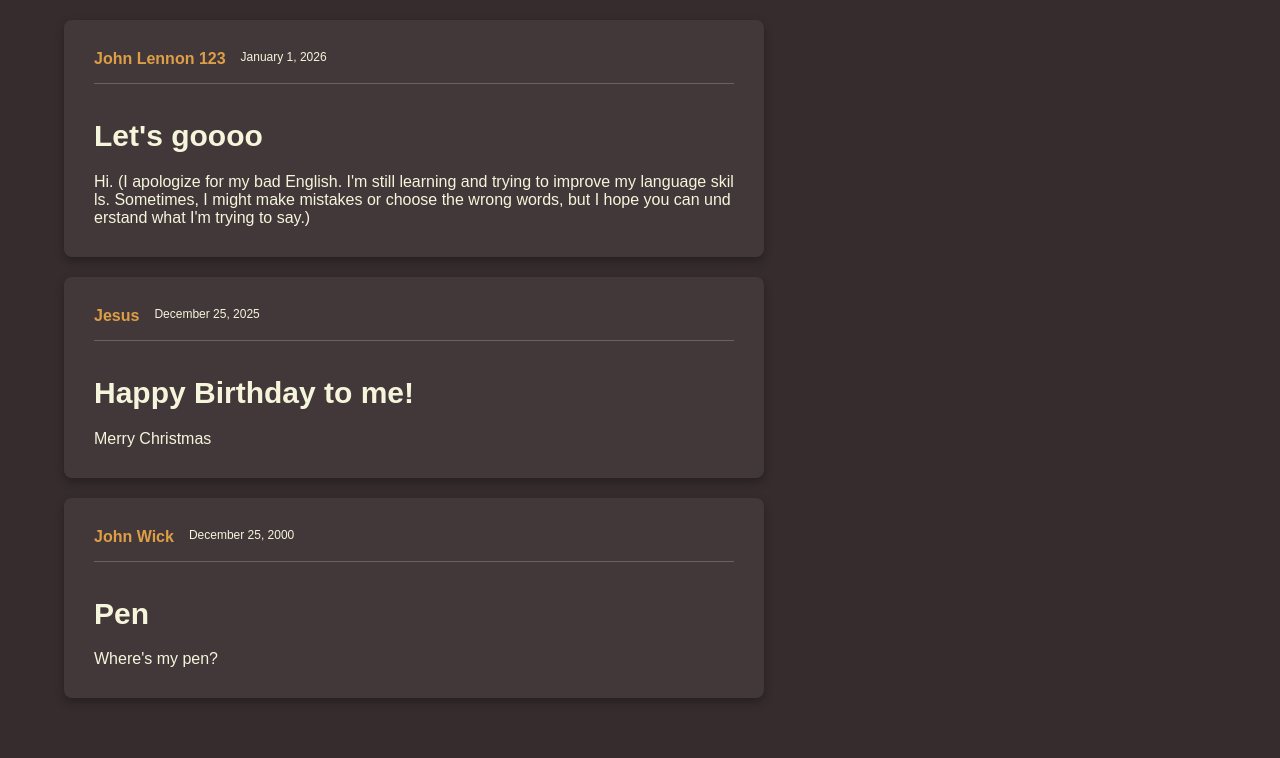
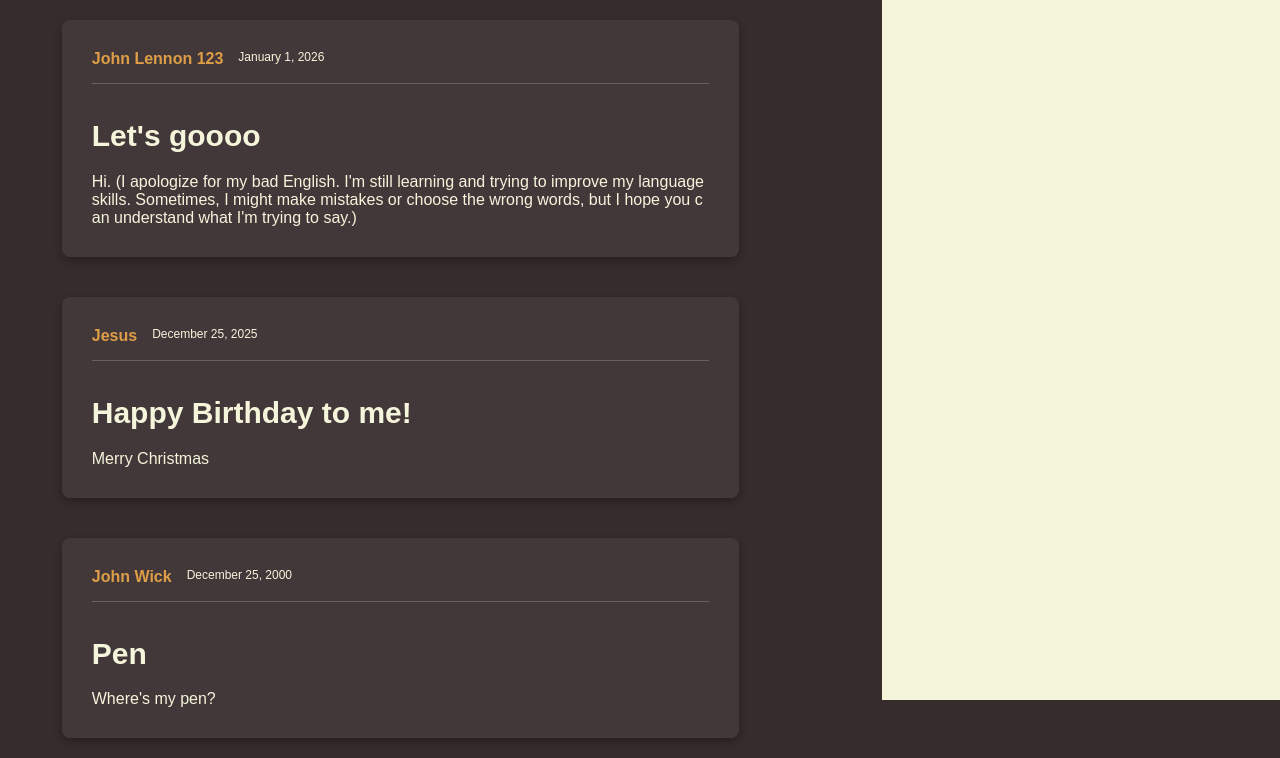
Before and after one commit to mikolajpioro/FullStackApp, a FastAPI app: page / in a window 1280 px wide. Shown: the part 82-840 px from the top of the page. Before the commit the page ends 781 px from the top, so only its background shows below. Run offline with FastAPI, Linux system fonts and the light colour scheme.

Commit message:
enhance layout structure and style for posts display

```diff
--- a/static/style.css
+++ b/static/style.css
@@ -3,6 +3,11 @@ body {
     color: beige;
     margin: 0%;
     font-family: sans-serif;
+}
+
+main {
+    display: flex;
+    flex-direction: row;
 }
 
 .nav {
@@ -87,9 +92,14 @@ a {
     padding: 30px;
     display: flex;
     flex-direction: column;
-    width: 50%;
-    margin-left: 5%;
+    width: 70%;
+    margin-left: 7%;
     box-shadow: 0 4px 10px rgba(0,0,0,0.3);
+}
+
+.posts-container {
+    display: flex;
+    flex-direction: column;
 }
 
 .author {
@@ -132,3 +142,10 @@ a {
     margin: 15px 0;
     width: 100%;
 }
+
+
+.stuff {
+    height: 700px;
+    width: 700px;
+    background-color: beige;
+}
--- a/templates/layout.html
+++ b/templates/layout.html
@@ -19,8 +19,13 @@
             </nav>
         </header>
         <main>
-            {% block content %}
-            {% endblock content %}
+            <div class="posts-container">
+                {% block content %}
+                {% endblock content %}
+            </div>
+            <div class="stuff">
+
+            </div>
         </main>
     </body>
 
```
